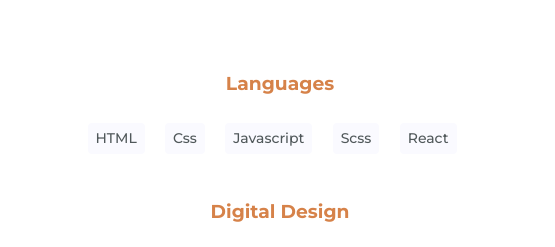
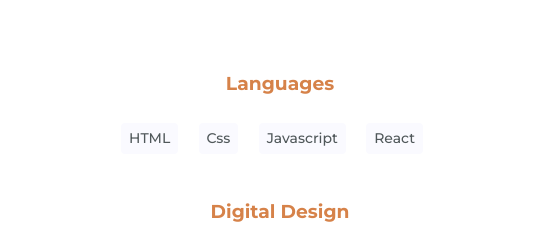
Before and after one commit to dessacdv/portfolio, a plain HTML site: page index.html in a window 1280 px wide. Shown: the part 1600-1847 px from the top of the page, 96-651 px from the left. Drawn offline with nearby package versions, Linux system fonts and the light colour scheme.

Commit message:
[Updated]

```diff
--- a/index.html
+++ b/index.html
@@ -85,7 +85,6 @@
                         <span class="skills__name">HTML</span>
                         <span class="skills__name">Css</span>
                         <span class="skills__name">Javascript</span>
-                        <span class="skills__name">Scss</span>
                         <span class="skills__name">React</span>
 
                         <h3 class="skills__subtitle">Digital Design</h3>
```
